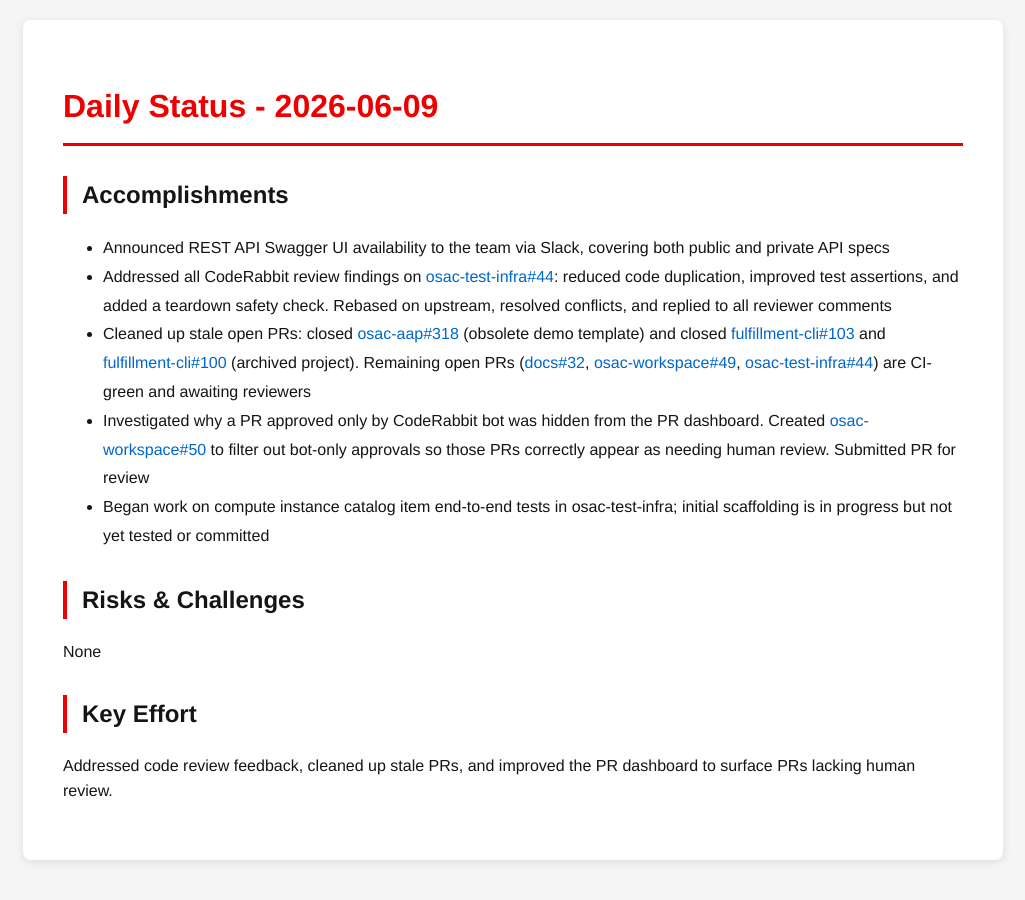
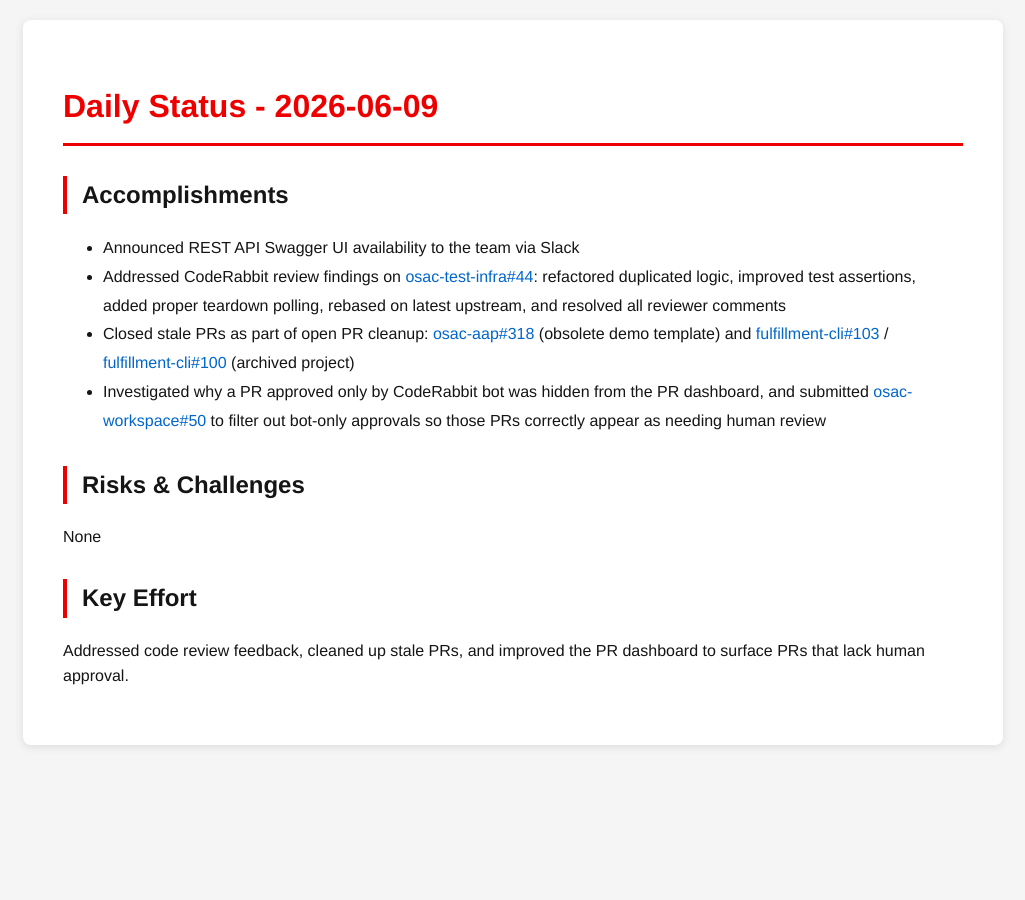
Before and after one commit to tzvatot/daily-status, a Jekyll site: the page built from 2026-06-09.md, in a window 1280 px wide. Shown: the whole page, without its empty margins (127-1152 px from the left). Built offline with Jekyll 4.4.1, drawn with Linux system fonts in a browser that asks for light colours.

Commit message:
Daily status update - 2026-06-09

```diff
--- a/2026-06-09.md
+++ b/2026-06-09.md
@@ -7,14 +7,13 @@
 # Daily Status - 2026-06-09
 
 ## Accomplishments
-- Announced REST API Swagger UI availability to the team via Slack, covering both public and private API specs
-- Addressed all CodeRabbit review findings on [osac-test-infra#44](https://github.com/osac-project/osac-test-infra/pull/44): reduced code duplication, improved test assertions, and added a teardown safety check. Rebased on upstream, resolved conflicts, and replied to all reviewer comments
-- Cleaned up stale open PRs: closed [osac-aap#318](https://github.com/osac-project/osac-aap/pull/318) (obsolete demo template) and closed [fulfillment-cli#103](https://github.com/osac-project/fulfillment-cli/pull/103) and [fulfillment-cli#100](https://github.com/osac-project/fulfillment-cli/pull/100) (archived project). Remaining open PRs ([docs#32](https://github.com/osac-project/docs/pull/32), [osac-workspace#49](https://github.com/osac-project/osac-workspace/pull/49), [osac-test-infra#44](https://github.com/osac-project/osac-test-infra/pull/44)) are CI-green and awaiting reviewers
-- Investigated why a PR approved only by CodeRabbit bot was hidden from the PR dashboard. Created [osac-workspace#50](https://github.com/osac-project/osac-workspace/pull/50) to filter out bot-only approvals so those PRs correctly appear as needing human review. Submitted PR for review
-- Began work on compute instance catalog item end-to-end tests in osac-test-infra; initial scaffolding is in progress but not yet tested or committed
+- Announced REST API Swagger UI availability to the team via Slack
+- Addressed CodeRabbit review findings on [osac-test-infra#44](https://github.com/osac-project/osac-test-infra/pull/44): refactored duplicated logic, improved test assertions, added proper teardown polling, rebased on latest upstream, and resolved all reviewer comments
+- Closed stale PRs as part of open PR cleanup: [osac-aap#318](https://github.com/osac-project/osac-aap/pull/318) (obsolete demo template) and [fulfillment-cli#103](https://github.com/osac-project/fulfillment-cli/pull/103) / [fulfillment-cli#100](https://github.com/osac-project/fulfillment-cli/pull/100) (archived project)
+- Investigated why a PR approved only by CodeRabbit bot was hidden from the PR dashboard, and submitted [osac-workspace#50](https://github.com/osac-project/osac-workspace/pull/50) to filter out bot-only approvals so those PRs correctly appear as needing human review
 
 ## Risks & Challenges
 None
 
 ## Key Effort
-Addressed code review feedback, cleaned up stale PRs, and improved the PR dashboard to surface PRs lacking human review.
+Addressed code review feedback, cleaned up stale PRs, and improved the PR dashboard to surface PRs that lack human approval.
```
